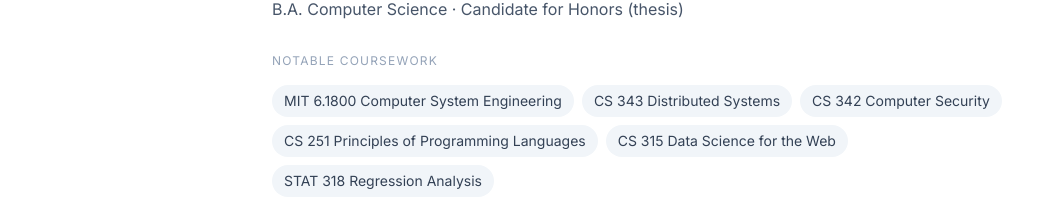
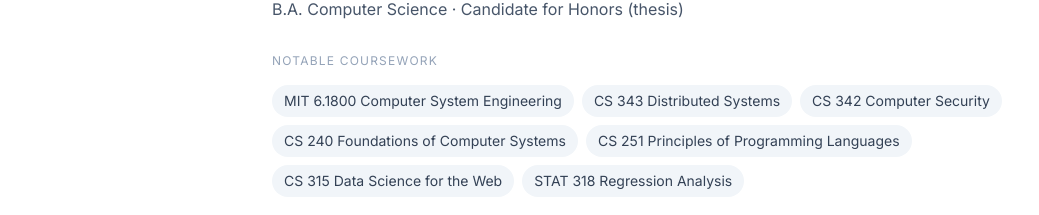
Before and after one commit to clairexue10/clairexue10.github.io, a Next.js app: page / in a window 1280 px wide. Shown: the part 1440-1655 px from the top of the page, without its empty margins (120-1159 px from the left). Built offline with nearby package versions, Linux system fonts and the light colour scheme.

Commit message:
Add CS 240 Foundations of Computer Systems back to coursework
Co-Authored-By: Claude Sonnet 4.6 <noreply@anthropic.com>

```diff
--- a/components/Education.tsx
+++ b/components/Education.tsx
@@ -2,6 +2,7 @@ const COURSES = [
   'MIT 6.1800 Computer System Engineering',
   'CS 343 Distributed Systems',
   'CS 342 Computer Security',
+  'CS 240 Foundations of Computer Systems',
   'CS 251 Principles of Programming Languages',
   'CS 315 Data Science for the Web',
   'STAT 318 Regression Analysis',
```
